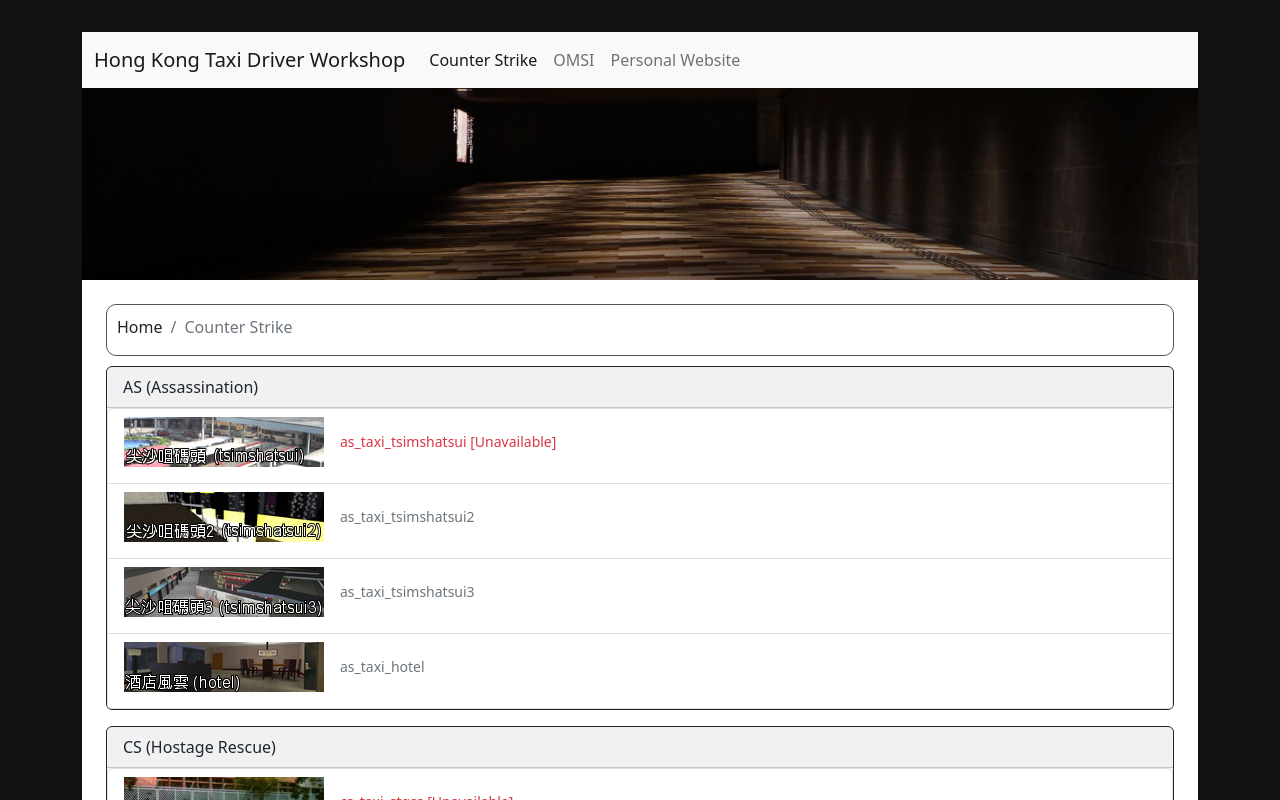
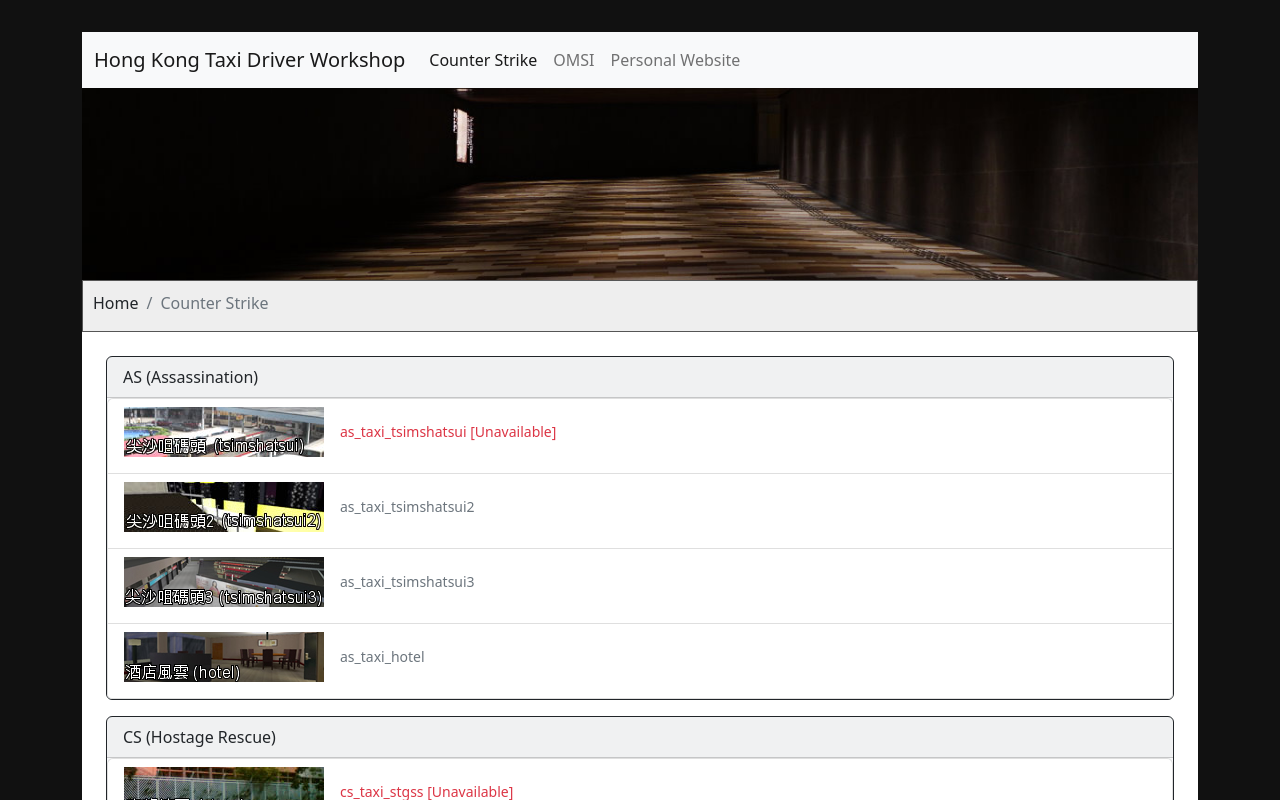
Before and after one commit to taxidriverhk/taxidriverhk-nextjs, a Next.js app: page /csmaps in a window 1280 px wide. Shown: the top 800 px of the page. Built offline with nearby package versions, Linux system fonts and the light colour scheme.

Commit message:
Moved breadcrumb to be under the template component

```diff
--- a/components/Template.tsx
+++ b/components/Template.tsx
@@ -1,18 +1,27 @@
 import Container from "react-bootstrap/Container";
 
+import Breadcrumb from "components/Breadcrumb";
 import Header from "components/Header";
 import styles from "components/styles/Template.module.css";
 
 type PropType = {
   activeItemIndex: number;
   children: React.ReactNode;
+  path: string;
+  showBreadcrumb?: boolean;
 };
 
-export default function Template({ activeItemIndex, children }: PropType) {
+export default function Template({
+  activeItemIndex,
+  children,
+  path,
+  showBreadcrumb = true,
+}: PropType) {
   return (
     <Container>
       <div className={styles["template-container"]}>
         <Header activeItemIndex={activeItemIndex} />
+        {showBreadcrumb && <Breadcrumb path={path} />}
         <Container className={styles["template-content"]}>{children}</Container>
         <div className={styles["template-footer"]}>
           Created by Alex Leung &copy; 2023
--- a/components/styles/Breadcrumb.module.css
+++ b/components/styles/Breadcrumb.module.css
@@ -1,7 +1,6 @@
 .breadcrumb-container {
+  background-color: #eeeeee;
   border: 1px solid #555555;
-  border-radius: 10px;
-  margin-bottom: 10px;
   padding: 10px;
   padding-bottom: 0px;
 }
--- a/pages/csmaps/index.tsx
+++ b/pages/csmaps/index.tsx
@@ -2,7 +2,6 @@ import type { GetStaticPropsResult } from "next";
 import { useRouter } from "next/router";
 import { useEffect } from "react";
 
-import Breadcrumb from "components/Breadcrumb";
 import MapSection from "components/MapSection";
 import Template from "components/Template";
 import type { MapCategory, MapItem } from "shared/config/csMapData";
@@ -27,8 +26,7 @@ export default function CsMaps({ categories, maps }: PropType) {
   });
 
   return (
-    <Template activeItemIndex={0}>
-      <Breadcrumb path={path} />
+    <Template activeItemIndex={0} path={path}>
       {categories.map((category) => (
         <MapSection
           key={category.id}
--- a/pages/csmaps/maps/[id].tsx
+++ b/pages/csmaps/maps/[id].tsx
@@ -4,7 +4,6 @@ import Button from "react-bootstrap/Button";
 import ProgressBar from "react-bootstrap/ProgressBar";
 import Table from "react-bootstrap/Table";
 
-import Breadcrumb from "components/Breadcrumb";
 import ImageCarousel from "components/ImageCarousel";
 import Template from "components/Template";
 import type { MapItem } from "shared/config/csMapData";
@@ -30,8 +29,7 @@ export default function CsMapDetails({
   const router = useRouter();
   const { asPath: currentPath } = router;
   return (
-    <Template activeItemIndex={0}>
-      <Breadcrumb path={currentPath} />
+    <Template activeItemIndex={0} path={currentPath}>
       <h3>{name}</h3>
       {images && <ImageCarousel images={images} />}
       <Table bordered>
--- a/pages/others/books.tsx
+++ b/pages/others/books.tsx
@@ -1,14 +1,12 @@
 import { useRouter } from "next/router";
 
-import Breadcrumb from "components/Breadcrumb";
 import Template from "components/Template";
 
 export default function OthersBooks() {
   const router = useRouter();
   const { asPath: currentPath } = router;
   return (
-    <Template activeItemIndex={2}>
-      <Breadcrumb path={currentPath} />
+    <Template activeItemIndex={2} path={currentPath}>
       <p>
         This page shares the books that I have read, am reading or wish to read.
         Most of the books are in Chinese, so the content below are mostly in
--- a/pages/others/index.tsx
+++ b/pages/others/index.tsx
@@ -13,7 +13,6 @@ import {
 } from "@fortawesome/free-solid-svg-icons";
 import { useRouter } from "next/router";
 
-import Breadcrumb from "components/Breadcrumb";
 import PersonalSection from "components/PersonalSection";
 import Template from "components/Template";
 
@@ -21,8 +20,7 @@ export default function Personal() {
   const router = useRouter();
   const { asPath: currentPath } = router;
   return (
-    <Template activeItemIndex={2}>
-      <Breadcrumb path={currentPath} />
+    <Template activeItemIndex={2} path={currentPath}>
       <PersonalSection
         headerTitle="Portfolio"
         items={[
--- a/pages/others/pages/apple-daily.tsx
+++ b/pages/others/pages/apple-daily.tsx
@@ -1,14 +1,12 @@
 import { useRouter } from "next/router";
 
-import Breadcrumb from "components/Breadcrumb";
 import Template from "components/Template";
 
 export default function OthersPagesAppleDaily() {
   const router = useRouter();
   const { asPath: currentPath } = router;
   return (
-    <Template activeItemIndex={2}>
-      <Breadcrumb path={currentPath} />
+    <Template activeItemIndex={2} path={currentPath}>
       <ul>
         <li>
           本頁主要收集香港蘋果日報閉館前的影片，以留作紀錄，所有影片都有在本地硬碟及雲端空間上備份。
```
Also changed, not shown: pages/others/pages/index.tsx (+3 -5 lines).
